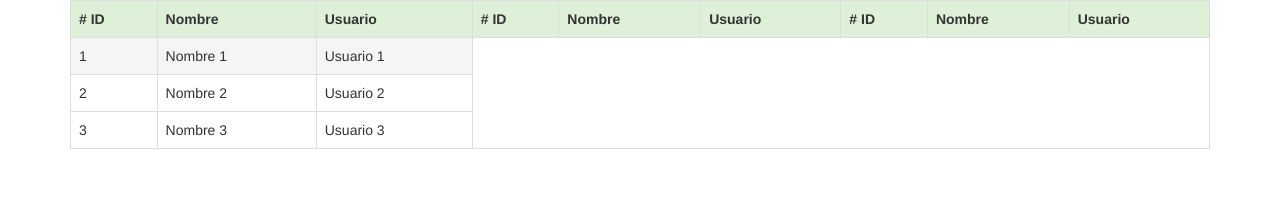
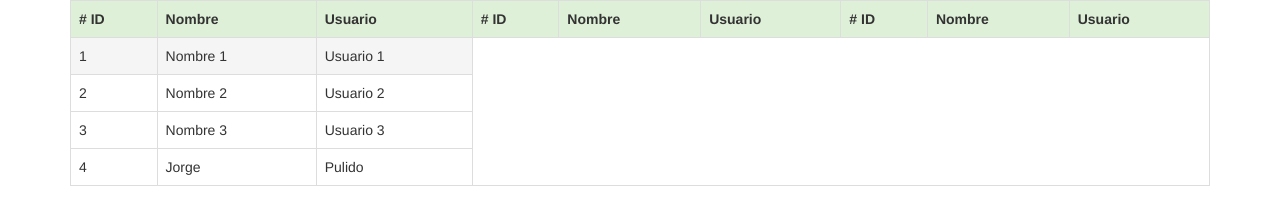
Before and after one commit to jecpulido/Bootrstrap, a plain HTML site: page Bootstrap/Tablas.html in a window 1280 px wide. Drawn offline with Linux system fonts and the light colour scheme.

Commit message:
Cambio 2
Esta es otra prueba

```diff
--- a/Bootstrap/Tablas.html
+++ b/Bootstrap/Tablas.html
@@ -37,6 +37,11 @@
         <td>Nombre 3</td>
         <td>Usuario 3</td>
       </tr>
+      <tr>
+        <td>4</td>
+        <td>Jorge</td>
+        <td>Pulido</td>
+      </tr>
     </table>
     </div>
   </div>
```
